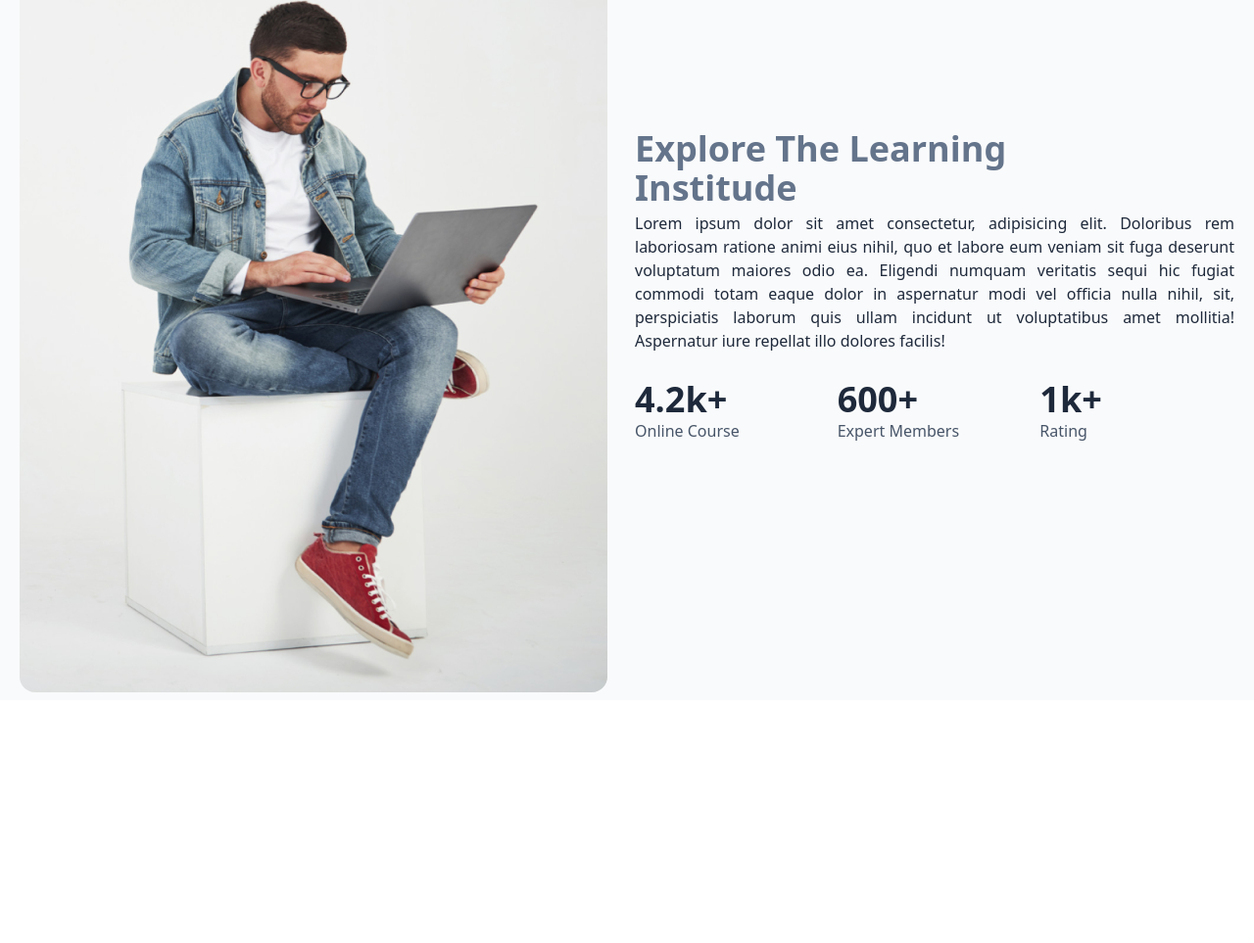
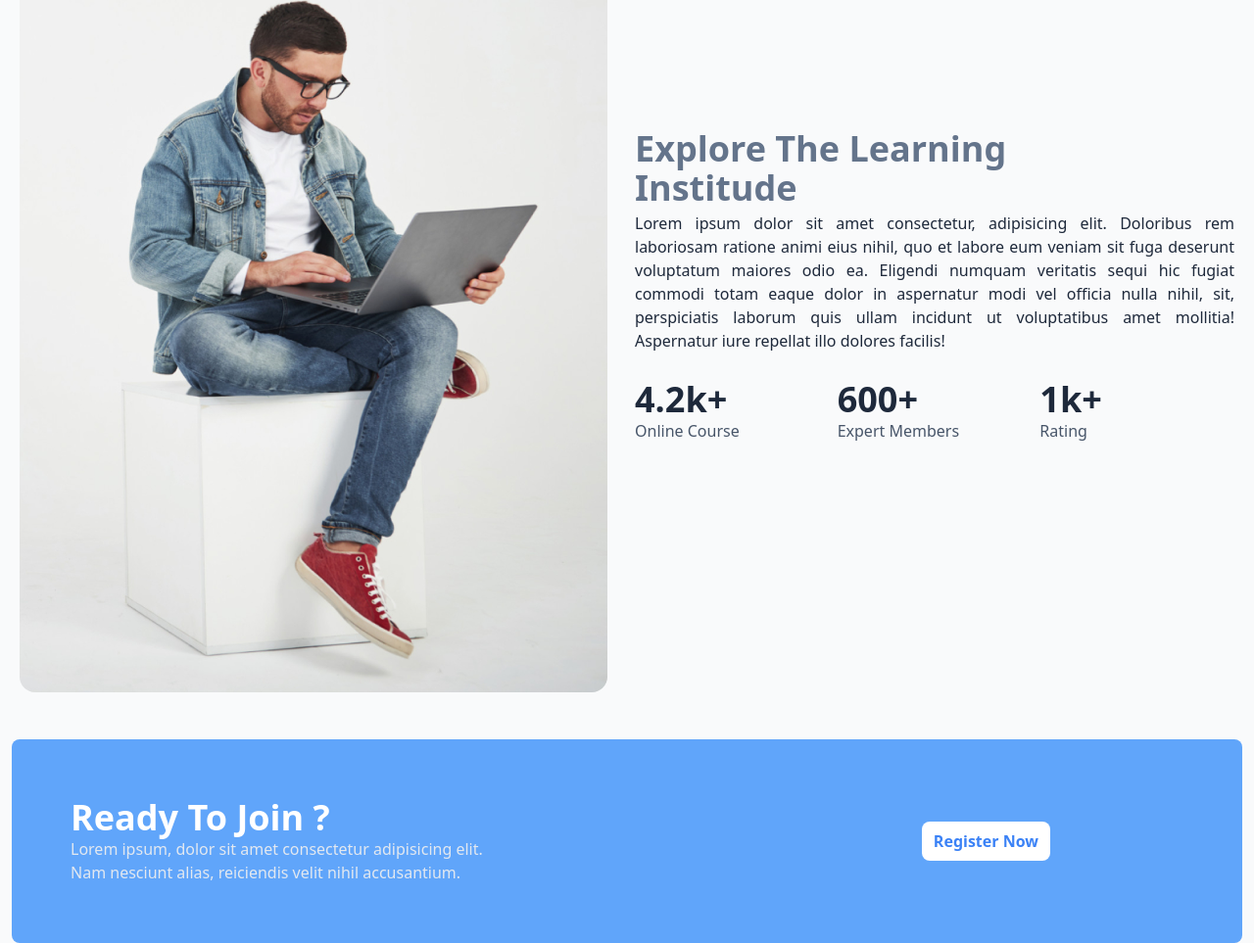
Before and after one commit to jahid-111/eCourse, a plain HTML site: page index.html in a window 1280 px wide. Shown: the part 1386-2349 px from the top of the page at 98% size. Before the commit the page ends 2141 px from the top, so only its background shows below. Drawn offline with nearby package versions, Linux system fonts and the light colour scheme.

Commit message:
RegistrationSection

```diff
--- a/index.html
+++ b/index.html
@@ -297,7 +297,26 @@
             </div>
         </section>
 
+        <!-- Registration section  -->
+        <section class="sm:block hidden">
+            <div class="flex bg-blue-400 rounded-lg p-10">
 
+                <div class=" p-3 grow m-2  w-auto">
+                    <h2 class="text-4xl text-white font-semibold">Ready To Join ?</h2>
+                    <p class="text-slate-200 text-justify">Lorem ipsum, dolor sit amet consectetur adipisicing elit.
+                        <br>
+                        Nam nesciunt alias, reiciendis velit nihil accusantium.
+                    </p>
+                </div>
+
+                <form class=" grow w-auto p-3 m-2  flex items-center justify-center ">
+                    <button class="bg-white py-2 text-blue-500 font-semibold rounded-lg px-3 hover:bg-yellow-400">
+                        Register Now
+                    </button>
+                </form>
+
+            </div>
+        </section>
 
 
     </main>
```
